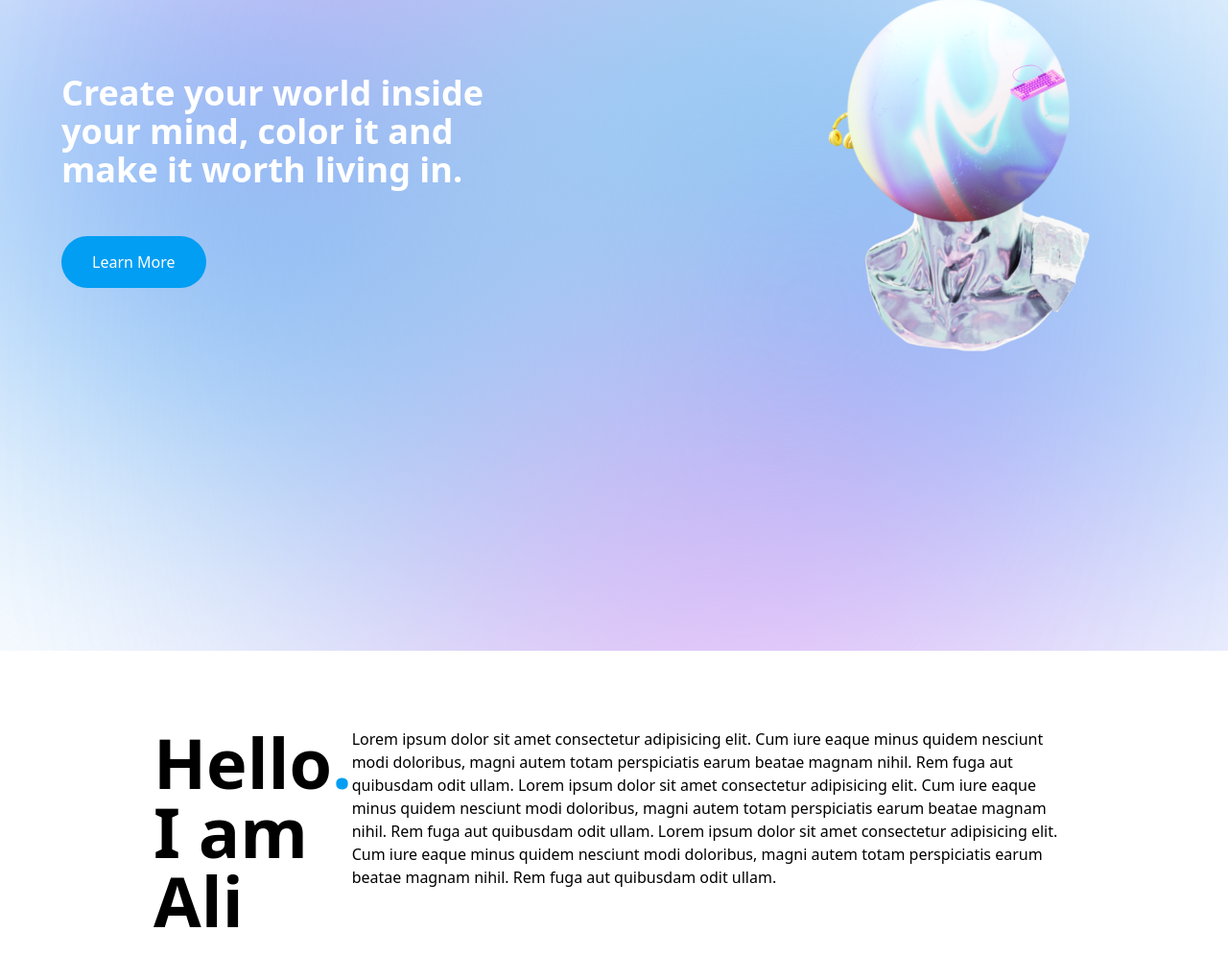
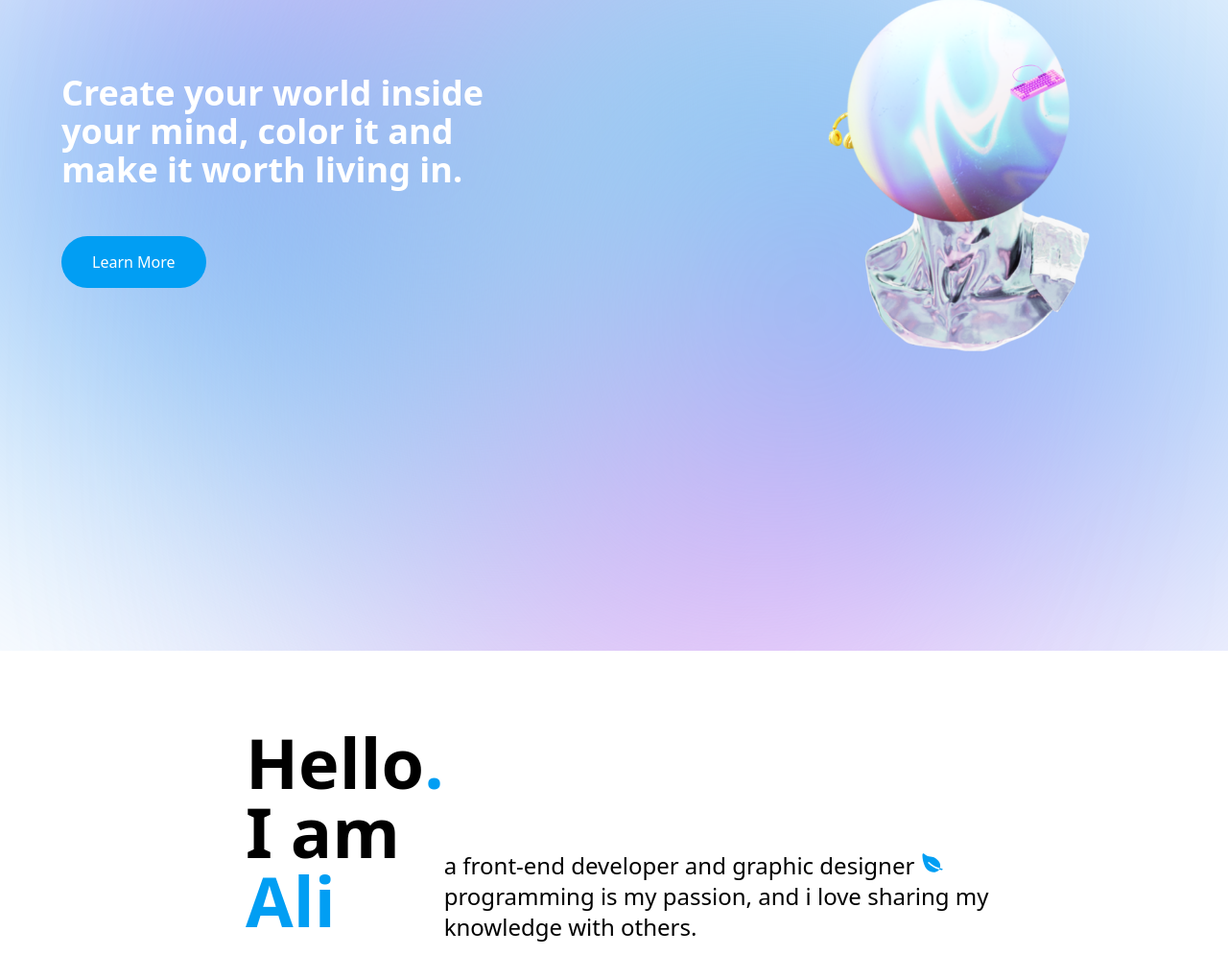
Before and after one commit to 3lawi964/Ali-Portofolio, a plain HTML site: page main.html in a window 1280 px wide. Shown: the part 122-1142 px from the top of the page at 96% size. Drawn offline with nearby package versions, Linux system fonts and the light colour scheme.

Commit message:
completing about section

```diff
--- a/main.html
+++ b/main.html
@@ -12,7 +12,7 @@
     <div class="hero-section mb-20">
       <nav class="flex items-center justify-between px-20 pt-4 pb-4 mb-8">
         <div><ion-icon name="planet-outline" class="blue-stroke h-8 w-8 "></ion-icon></div>
-        <ul class="flex gap-8 font-semibold">
+        <ul class="flex  gap-8 font-semibold">
           <li><a href="#">About</a></li>
           <li><a href="#">Skills</a></li>
           <li><a href="#">Projects</a></li>
@@ -23,7 +23,7 @@
         <img src="./imgs/blured.png" alt="" class="img--1" />
         <img src="./imgs/blured.png" alt="" class="img--2" />
       </div>
-      <div class="quote">
+      <div class="quote sm:flex-row">
         <div>
           <h1 class="text-4xl pr-24 mb-16 font-bold text-white">
             Create your world inside your mind, color it and make it worth
@@ -47,13 +47,15 @@
 
       </div>
     </div>
-    <div class="about--section w-3/4 mx-auto ">
-        <div class=" float-left">
-            <h2 class="text-7xl font-semibold mb-8  ">Hello<span class="blue-txt">.</span><br>I am<br>Ali</h2>
+    <div class="about--section w-3/4 mx-auto mb-20 pl-24">
+        <div class="">
+            <h3 class="text-7xl font-semibold float-left relative ">Hello<span class="blue-txt">.</span><br>I am<br><span class="blue-txt">Ali</span></h3>
+            <p class="text-2xl pt-32">a front-end developer and graphic designer                 <ion-icon name="leaf"></ion-icon>
+                <br> programming is my passion, and i love sharing my knowledge with others.
+            </p>
         </div>
-        <div>
-            <p class="">Lorem ipsum dolor sit amet consectetur adipisicing elit. Cum iure eaque minus quidem nesciunt modi doloribus, magni autem totam perspiciatis earum beatae magnam nihil. Rem fuga aut quibusdam odit ullam. Lorem ipsum dolor sit amet consectetur adipisicing elit. Cum iure eaque minus quidem nesciunt modi doloribus, magni autem totam perspiciatis earum beatae magnam nihil. Rem fuga aut quibusdam odit ullam. Lorem ipsum dolor sit amet consectetur adipisicing elit. Cum iure eaque minus quidem nesciunt modi doloribus, magni autem totam perspiciatis earum beatae magnam nihil. Rem fuga aut quibusdam odit ullam.</p>
-        </div>
+
+
 
     </div>
     <script
--- a/styles.css
+++ b/styles.css
@@ -19,6 +19,9 @@ nav {
 .blue-stroke {
   stroke: #019ef3;
   fill: #019ef3;
+}
+ion-icon {
+  color: #019ef3;
 }
 /* !ends here */
 .hero-section {
@@ -45,16 +48,6 @@ nav {
   filter: blur(170px);
   /* animation: blur 3s ease-in-out 0s infinite alternate; */
 }
-@keyframes blur {
-  from {
-    transform: rotate(0deg);
-    transform: scale(0);
-  }
-  from {
-    transform: rotate(360deg);
-    transform: scale(1.5);
-  }
-}
 
 .quote {
   padding: 0 2.4rem;
@@ -64,6 +57,14 @@ nav {
   gap: 4.8rem;
   padding: 0 4rem;
 }
+/* @media (max-width: 500px) {
+  .quote {
+    grid-template-columns: 100%;
+    grid-template-rows: 50% 50%;
+    gap: 2rem;
+    padding: 0 2rem;
+  }
+} */
 .head {
   height: 25rem;
   max-width: 100%;
```
